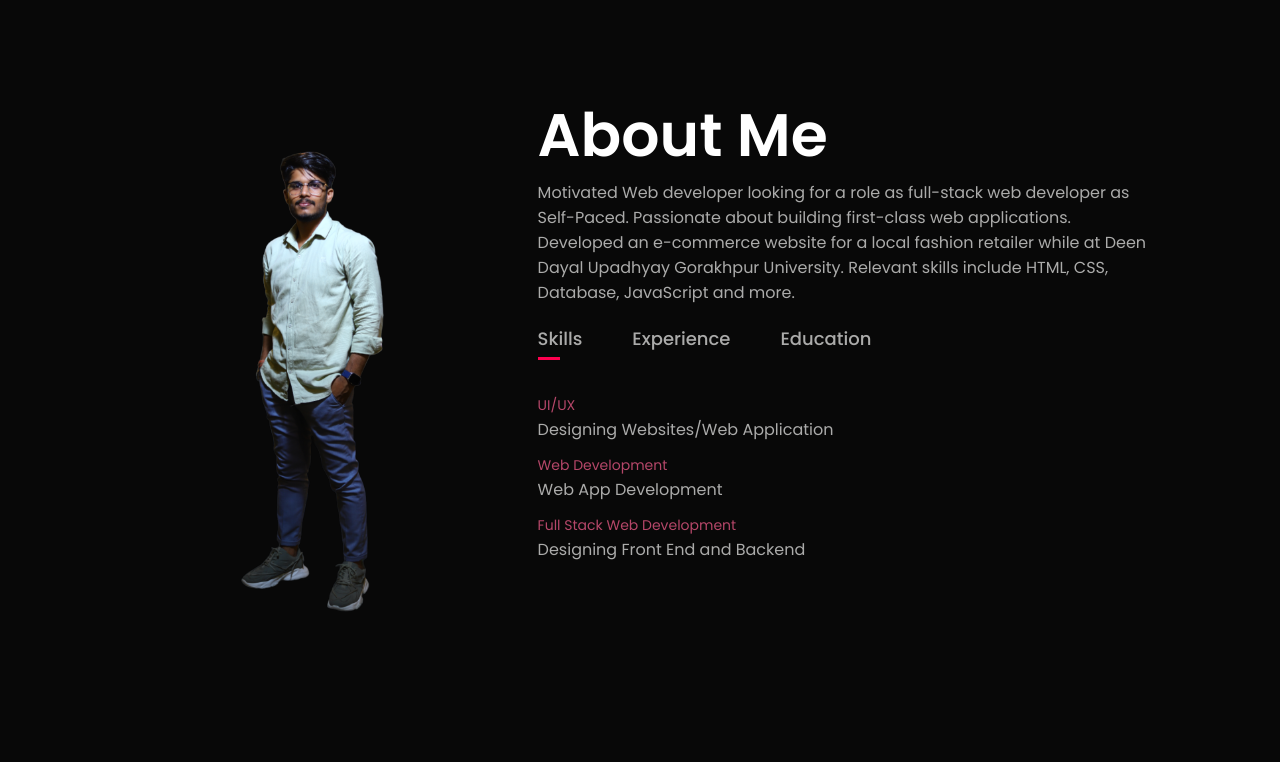
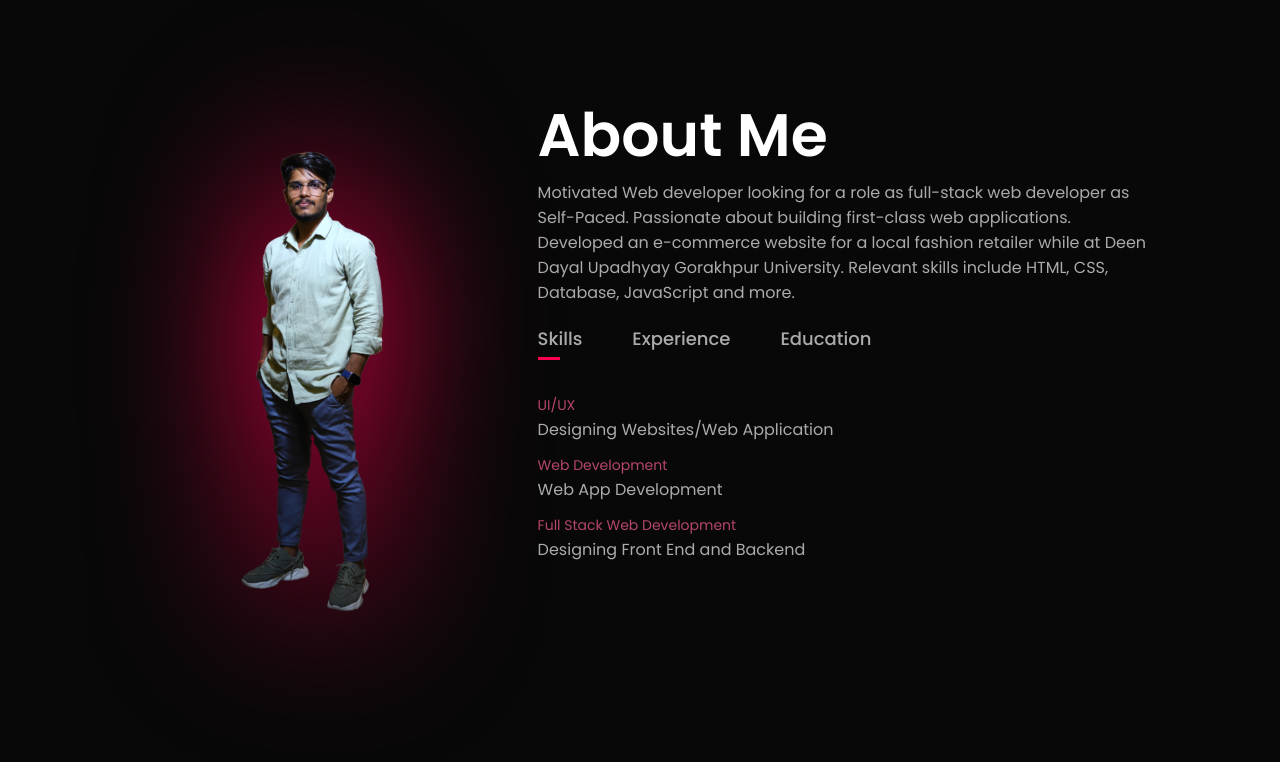
Before and after one commit to ripunjayrai777/portfolio-ripunjayrai, a plain HTML site: page index.html in a window 1280 px wide. Shown: the part 800-1562 px from the top of the page. Drawn offline with nearby package versions, Linux system fonts and the light colour scheme; a script that the page names is missing.

Commit message:
Update style.css

```diff
--- a/style.css
+++ b/style.css
@@ -96,6 +96,10 @@ nav ul li a:hover::after{
     display: flex;
     justify-content: space-between;
     flex-wrap: wrap;
+}
+
+.img1{
+    filter: drop-shadow(0px 0px 80px #ff004f);
 }
 
 .about-col-1{
```
